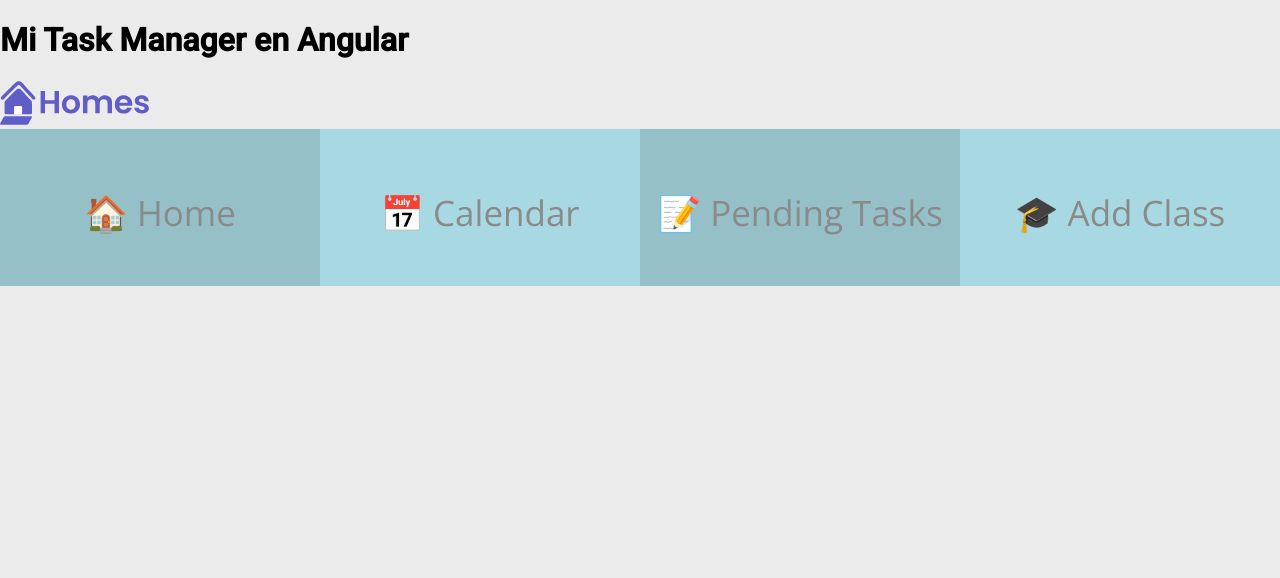
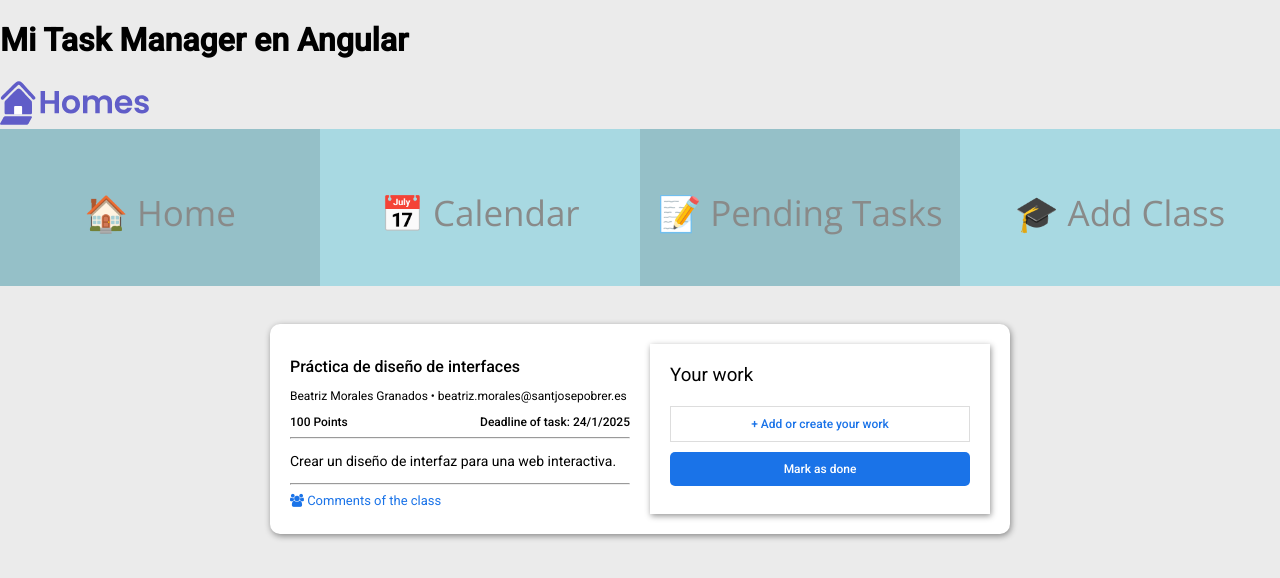
Before and after one commit to rconnolly2/task-app-rconnolly, an Angular app: page /task/0 in a window 1280 px wide. Before the commit this address led to /. Shown: the top 578 px of the page. Built offline with nearby package versions, Linux system fonts and the light colour scheme.

Commit message:
task page

```diff
--- a/src/app/app.routes.ts
+++ b/src/app/app.routes.ts
@@ -3,11 +3,13 @@ import { HomeComponent } from './home/home.component';
 import { CalendarComponent } from './calendar/calendar.component';
 import { PendingTasksComponent } from './pending-tasks/pending-tasks.component';
 import { ModuleComponent } from './module/module.component';
+import { TaskPageComponent } from './task-page/task-page.component';
 export const routes: Routes = [
     { path: 'home', component: HomeComponent },
     { path: 'calendar', component: CalendarComponent },
     { path: 'pending-tasks', component: PendingTasksComponent },
     { path: 'module/:id', component: ModuleComponent },
+    { path: 'task/:id', component: TaskPageComponent },
     // { path: 'add-class', component: AddClassComponent },
     { path: '', redirectTo: '/home', pathMatch: 'full' }
 ];
--- /dev/null
+++ b/src/app/task-page/task-page.component.css
@@ -0,0 +1,101 @@
+.modal-task {
+    display: flex;
+    width: 700px;
+    justify-content: center;
+    gap: 20px;
+    background-color: white;
+    border: 0px solid black;
+    border-radius: 10px;
+    padding: 20px;
+    margin-top: 20px;
+    box-shadow: 1px 2px 6px rgba(0, 0, 0, 0.422);
+    margin: auto;
+}
+
+.your-work {
+    box-shadow: 1px 2px 6px rgba(0, 0, 0, 0.422);
+    height: 130px;
+    width: 300px;
+    padding: 20px;
+}
+
+.your-work h3 {
+    font-weight: 400;
+    margin: 0px;
+    margin-bottom: 20px;
+}
+
+.add-work {
+    display: flex;
+    justify-content: center;
+    color: #1a73e8;
+    font-weight: 500;
+    font-size: 12px;
+    padding-left: 20px;
+    padding-right: 20px;
+    padding-top: 10px;
+    padding-bottom: 10px;
+    border: 1px solid rgba(186, 186, 186, 0.498);
+}
+
+.done-btn {
+    display: flex;
+    justify-content: center;
+    background-color: #1a73e8;
+    padding-left: 20px;
+    padding-right: 20px;
+    padding-top: 10px;
+    padding-bottom: 10px;
+    color: white;
+    font-weight: 500;
+    font-size: 12px;
+    border-radius: 5px;
+    margin-top: 10px;
+
+}
+
+.hover-enabled:hover {
+    background-color: #1a73e88f;
+    transition-duration: 0.2s;
+}
+
+.completed {
+    background-color: #1a73e88f;
+}
+
+.details h2 {
+    font-weight: 500;
+    font-size: 16px;
+    text-overflow: ellipsis;
+    overflow: hidden;
+    text-wrap: nowrap;
+    width: 340px;
+}
+
+.tutor-email {
+    font-size: 12px;
+    text-overflow: ellipsis;
+    overflow: hidden;
+    text-wrap: nowrap;
+    width: 340px;
+}
+
+.extra-details {
+    display: flex;
+    justify-content: space-between;
+    font-size: 12px;
+    font-weight: 500;
+}
+
+.task-description {
+    font-size: 14px;
+    text-overflow: ellipsis;
+    overflow: hidden;
+    text-wrap: nowrap;
+    width: 340px;
+}
+
+.comment-class {
+    font-size: 13px;
+    color: #1a73e8;
+}
--- /dev/null
+++ b/src/app/task-page/task-page.component.html
@@ -0,0 +1,31 @@
+<br><br>
+<div class="modal-task">
+    <div class="details">
+        <h2>{{task?.name}}</h2>
+        <p class="tutor-email">{{tutor?.firstName}} {{tutor?.surName}} • {{tutor?.email}}</p>
+        <div class="extra-details">
+            <span>100 Points</span><span>Deadline of task: {{task?.deadline?.getDate()}}/{{task?.deadline?.getMonth()}}/{{task?.deadline?.getFullYear()}}</span>
+        </div>
+        <hr>
+        <p class="task-description">{{task?.description}}</p>
+        <hr>
+        <div class="comment-class">
+            <span><i class="fa fa-users"></i> Comments of the class</span>
+        </div>
+    </div>
+
+    <div class="your-work">
+        <h3>Your work</h3>
+        <div class="add-work">
+            + Add or create your work
+        </div>
+
+        <div
+        class="done-btn"
+        [class.completed]="task?.completed"
+        [class.hover-enabled]="!task?.completed"
+        (click)="markTaskAsCompleted()">
+        {{ task?.completed ? 'Completed' : 'Mark as done' }}
+        </div>
+    </div>
+</div>
--- /dev/null
+++ b/src/app/task-page/task-page.component.ts
@@ -0,0 +1,52 @@
+import { Component, OnInit } from '@angular/core';
+import { ActivatedRoute } from '@angular/router';
+import { TaskService } from '../task.service';
+import { Task } from '../task';
+import { CommonModule } from '@angular/common';
+import { Tutor } from '../tutor';
+import { TutorService } from '../tutor.service';
+import { ModuleService } from '../module.service';
+
+@Component({
+  selector: 'app-task-page',
+  standalone: true,
+  imports: [CommonModule],
+  templateUrl: './task-page.component.html',
+  styleUrls: ['./task-page.component.css']
+})
+export class TaskPageComponent implements OnInit {
+  task?: Task;
+  tutor?: Tutor;
+  taskList: Task[] = [];
+
+  constructor(
+    private route: ActivatedRoute,
+    private taskService: TaskService,
+    private moduleService: ModuleService,
+    private tutorService: TutorService
+  ) {}
+
+  ngOnInit(): void {
+    this.route.paramMap.subscribe(params => {
+      const taskId = Number(params.get('id'));
+      if (!isNaN(taskId)) {
+        this.task = this.taskService.getTaskById(taskId);
+
+        if (this.task) {
+          const module = this.moduleService.getModuleById(this.task.moduleId);
+
+          if (module) {
+            this.tutor = this.tutorService.getTutorById(module.tutorId);
+          }
+        }
+      }
+    });
+  }
+
+  markTaskAsCompleted(): void {
+    if (this.task) {
+      this.taskService.markTaskAsComplete(this.task.id);
+      this.task = { ...this.task, completed: true };
+    }
+  }
+}
--- a/src/app/task.service.ts
+++ b/src/app/task.service.ts
@@ -6,7 +6,92 @@ import { Module } from './module';
   providedIn: 'root'
 })
 export class TaskService {
-  protected taskList: Task[] = [
+  private storageKey = 'tasks';
+
+  constructor() { }
+
+  getAllTasks(): Task[] {
+    const tasks = this.getFromLocalStorage<Task[]>(this.storageKey);
+    return tasks ? tasks.map(task => {
+      task.deadline = new Date(task.deadline);
+      return task;
+    }) : this.getDefaultTasks();
+  }
+
+  getTaskById(id: number): Task | undefined {
+    const tasks = this.getAllTasks();
+    return tasks.find(task => task.id === id);
+  }
+
+  markTaskAsComplete(id: number): void {
+    const tasks = this.getAllTasks();
+    const task = tasks.find(t => t.id === id);
+    if (task) {
+      task.completed = true;
+      this.saveToLocalStorage(tasks);
+    }
+  }
+
+  getTasksByWeekDay(dayOfWeek: number): { [moduleId: number]: Task[] } {
+    const tasksByModule: { [moduleId: number]: Task[] } = {};
+    const tasks = this.getAllTasks();
+
+    const tasksOnDay = tasks.filter(task => {
+      const taskDate = new Date(task.deadline);
+      const localDate = new Date(taskDate.toLocaleString('en-US', { timeZone: 'Europe/Madrid' }));
+      const localDay = localDate.getDay();
+      return localDay === dayOfWeek + 1;
+    });
+
+    tasksOnDay.forEach(task => {
+      if (!tasksByModule[task.moduleId]) {
+        tasksByModule[task.moduleId] = [];
+      }
+      tasksByModule[task.moduleId].push(task);
+    });
+
+    return tasksByModule;
+  }
+
+  getTasksByWeekDayAndModules(currentDate: Date, dayOfWeek: number, selectedModules: Module[]): { [moduleId: number]: Task[] } {
+    const tasksByModule: { [moduleId: number]: Task[] } = {};
+
+    const startOfWeek = new Date(currentDate);
+    startOfWeek.setDate(currentDate.getDate() - ((currentDate.getDay() + 6) % 7));
+    startOfWeek.setHours(0, 0, 0, 0);
+
+    const endOfWeek = new Date(startOfWeek);
+    endOfWeek.setDate(startOfWeek.getDate() + 6);
+
+    const tasks = this.getAllTasks();
+
+    tasks.filter(task => {
+      const taskDate = new Date(task.deadline);
+      const taskDay = (taskDate.getDay() + 6) % 7;
+      return taskDate >= startOfWeek && taskDate <= endOfWeek
+          && selectedModules.some(module => module.id === task.moduleId)
+          && taskDay === dayOfWeek;
+    }).forEach(task => {
+      if (!tasksByModule[task.moduleId]) {
+        tasksByModule[task.moduleId] = [];
+      }
+      tasksByModule[task.moduleId].push(task);
+    });
+
+    return tasksByModule;
+  }
+
+  private saveToLocalStorage(tasks: Task[]): void {
+    localStorage.setItem(this.storageKey, JSON.stringify(tasks));
+  }
+
+  private getFromLocalStorage<T>(key: string): T | null {
+    const data = localStorage.getItem(key);
+    return data ? JSON.parse(data) : null;
+  }
+
+  private getDefaultTasks(): Task[] {
+    return [
       {
         id: 0,
         moduleId: 0,
@@ -15,15 +100,6 @@ export class TaskService {
         deadline: new Date('2025-02-24T23:59:00'),
         grade: undefined,
         completed: false
-    },
-    {
-      id: 0,
-      moduleId: 0,
-      name: 'Práctica de diseño de interfaces',
-      description: 'Modificar un diseño de interfaz para una web interactiva.',
-      deadline: new Date('2025-02-24T20:10:00'),
-      grade: undefined,
-      completed: true
       },
       {
         id: 1,
@@ -89,60 +165,5 @@ export class TaskService {
         completed: false
       }
     ];
-
-  constructor() { }
-
-  getAllTasks(): Task[] {
-    return this.taskList;
-  }
-
-  getTaskById(id: number): Task | undefined {
-    return this.taskList.find(task => task.id === id);
-  }
-
-  getTasksByWeekDay(dayOfWeek: number): { [moduleId: number]: Task[] } {
-    const tasksByModule: { [moduleId: number]: Task[] } = {};
-
-    const tasksOnDay = this.taskList.filter(task => {
-      const taskDate = new Date(task.deadline);
-      const localDate = new Date(taskDate.toLocaleString('en-US', { timeZone: 'Europe/Madrid' }));
-      const localDay = localDate.getDay();
-      return localDay === dayOfWeek + 1;
-    });
-
-    tasksOnDay.forEach(task => {
-      if (!tasksByModule[task.moduleId]) {
-        tasksByModule[task.moduleId] = [];
-      }
-      tasksByModule[task.moduleId].push(task);
-    });
-
-    return tasksByModule;
-  }
-
-  getTasksByWeekDayAndModules(currentDate: Date, dayOfWeek: number, selectedModules: Module[]): { [moduleId: number]: Task[] } {
-    const tasksByModule: { [moduleId: number]: Task[] } = {};
-
-    const startOfWeek = new Date(currentDate);
-    startOfWeek.setDate(currentDate.getDate() - ((currentDate.getDay() + 6) % 7));
-    startOfWeek.setHours(0, 0, 0, 0);
-
-    const endOfWeek = new Date(startOfWeek);
-    endOfWeek.setDate(startOfWeek.getDate() + 6);
-
-    this.taskList.filter(task => {
-        const taskDate = new Date(task.deadline);
-        const taskDay = (taskDate.getDay() + 6) % 7;
-        return taskDate >= startOfWeek && taskDate <= endOfWeek
-            && selectedModules.some(module => module.id === task.moduleId)
-            && taskDay === dayOfWeek;
-    }).forEach(task => {
-        if (!tasksByModule[task.moduleId]) {
-            tasksByModule[task.moduleId] = [];
-        }
-        tasksByModule[task.moduleId].push(task);
-    });
-
-    return tasksByModule;
   }
 }
--- a/src/app/task/task.component.ts
+++ b/src/app/task/task.component.ts
@@ -7,7 +7,7 @@ import { CommonModule } from '@angular/common';
   selector: 'app-task',
   imports: [CommonModule],
   template: `
-    <a href="#" class="task">
+    <a href="/task/{{task.id}}" class="task">
       <p class="due-date" [ngClass]="{ 'completed': task.completed }">
         <span *ngIf="!task.completed" class="due-date-title">Due date: </span>
         {{ task.completed ? 'COMPLETED' : getFormattedWeekday() }}
```
Also changed, not shown: 1 other file (tests, documents, lock files or other folders). Lines whose indentation alone changed are shown as unchanged.
